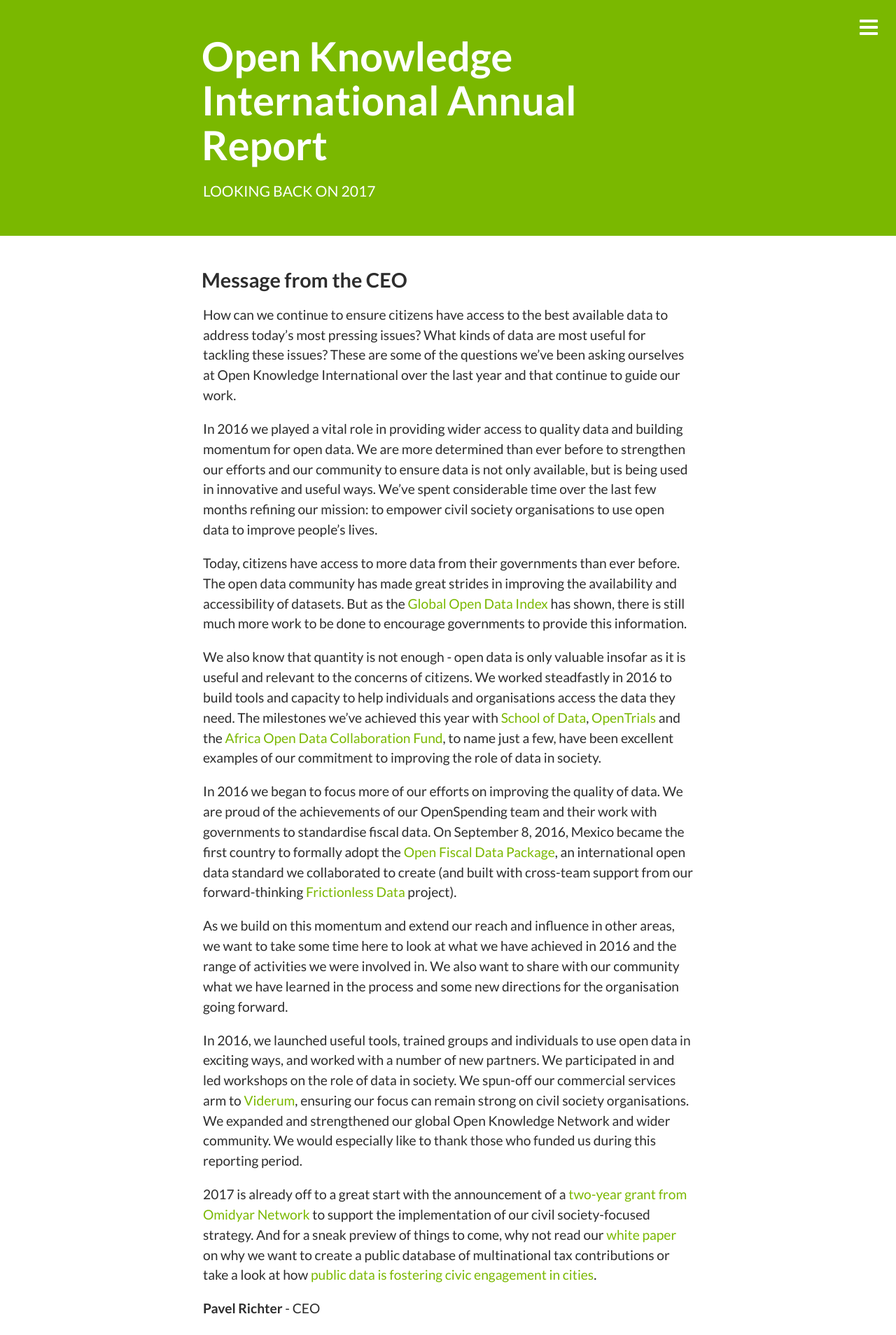
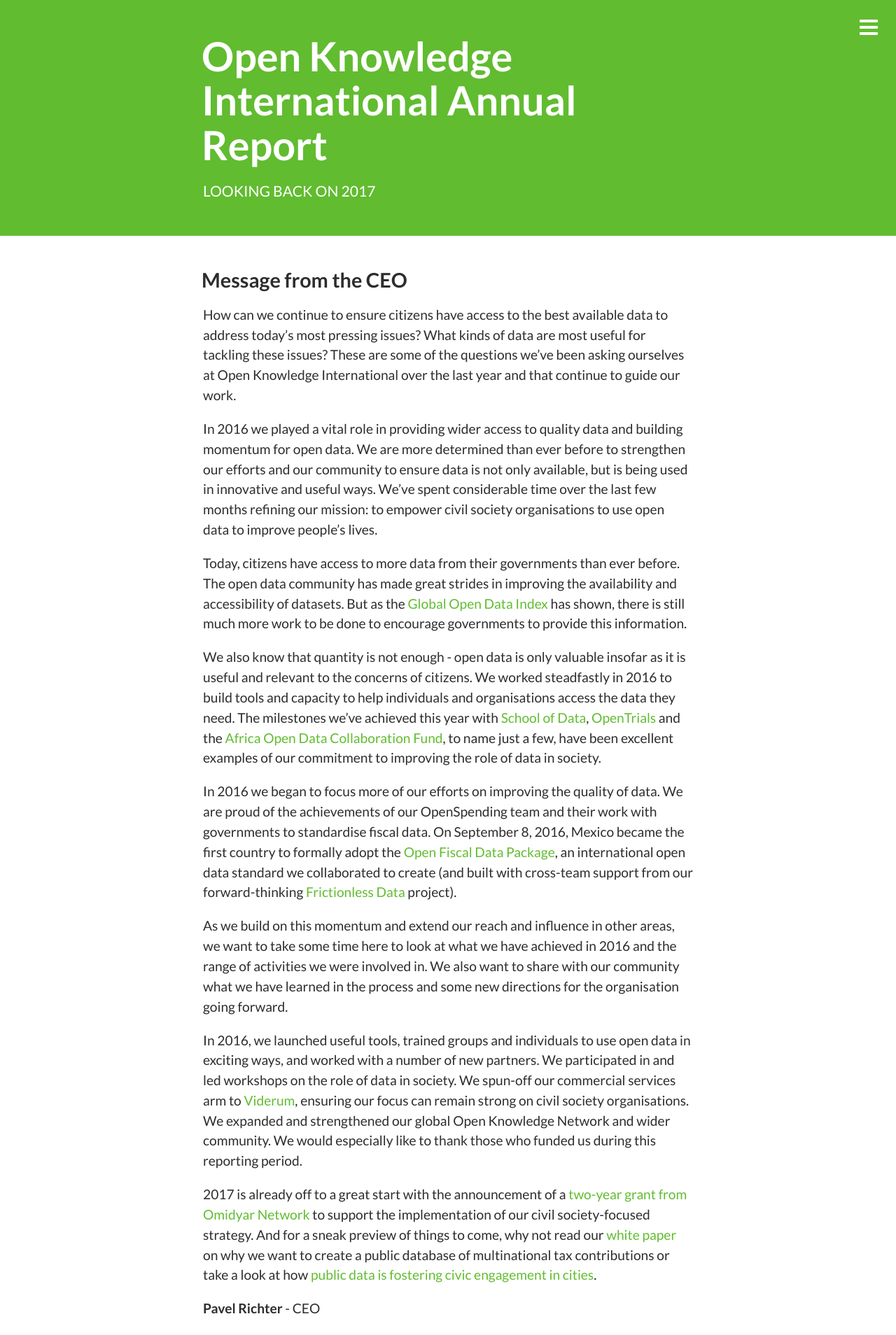
Before and after one commit to okfn/annual-report-2018, a Jekyll site: the page built from index.html, in a window 1280 px wide. Shown: the top 1908 px of the page at 70% size. Built offline with Jekyll 4.4.1, drawn with Linux system fonts in a browser that asks for light colours; some web fonts are replaced.

Commit message:
update colours

```diff
--- a/_sass/_variables.scss
+++ b/_sass/_variables.scss
@@ -1,7 +1,7 @@
 // Colours
-$green: rgb(122,184,0);
+$green: #61BC30;
 $action-colour: $green;
-$dark-grey: rgb(45,45,45);
+$dark-grey: #2D2D2D;
 $light-grey: lighten( $dark-grey, 78% );
 
 // Typography
```
